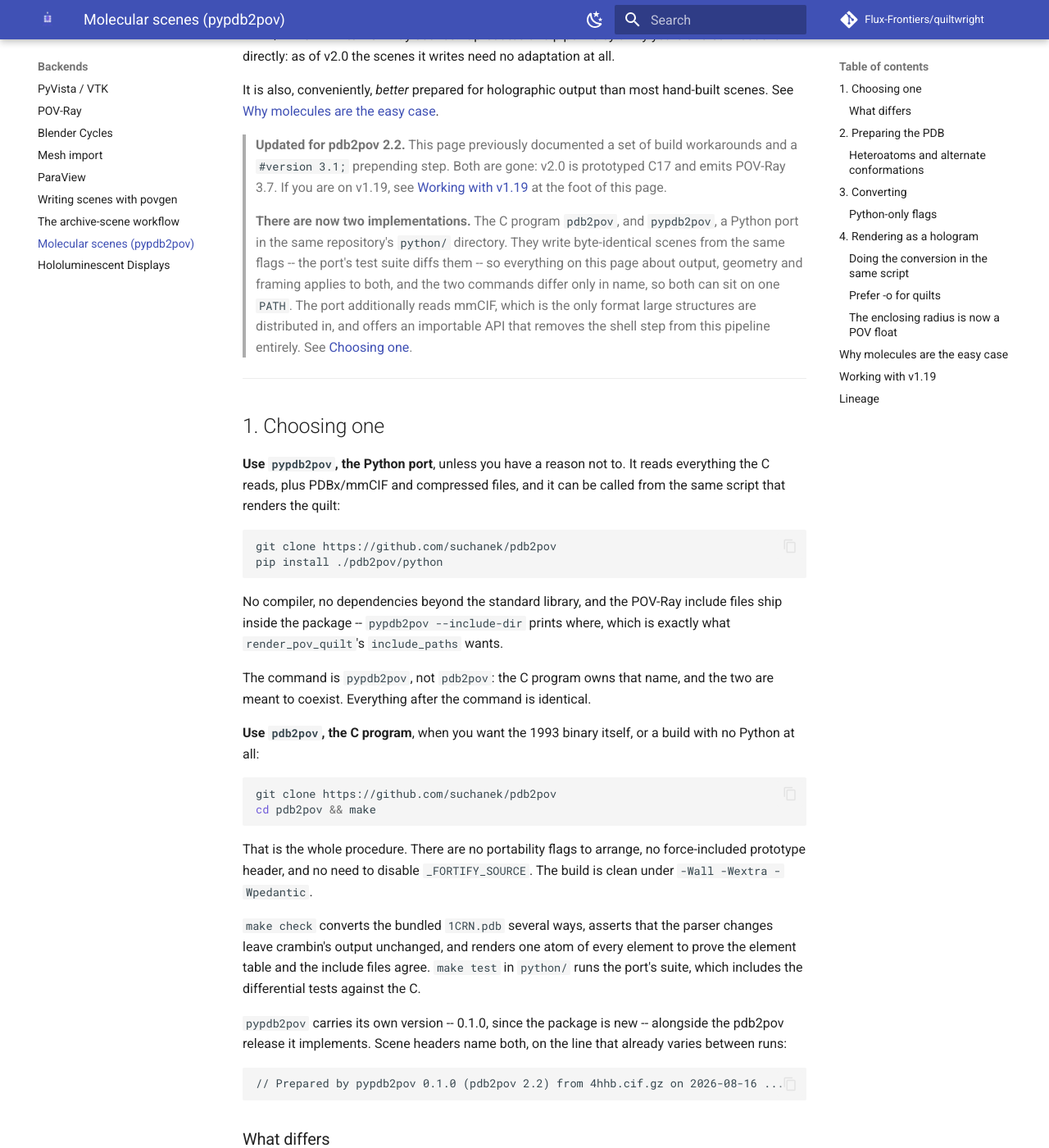
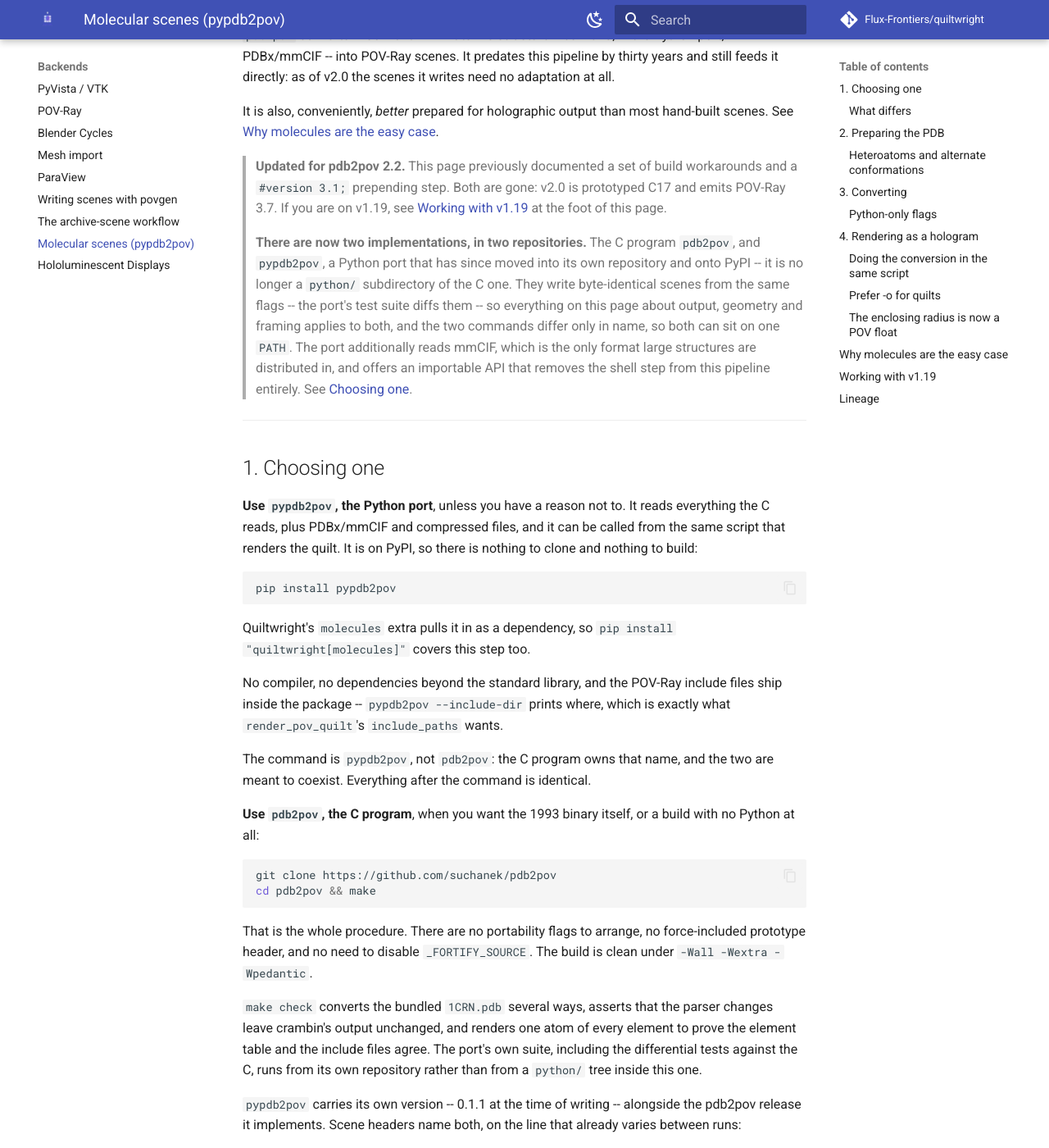
Before and after one commit to Flux-Frontiers/quiltwright, an MkDocs documentation site: the page built from docs/pdb2pov.md, in a window 1280 px wide and 1400 px high, scrolled down 332 px. Shown: the whole window at 82% size. Built offline with MkDocs 1.6.1 and Material for MkDocs 9.7.7, drawn with Linux system fonts in a browser that asks for light colours; comment, search, counter and statistics services are not loaded; some of the changed text lies outside the part shown.

Commit message:
docs(pdb2pov): pypdb2pov has its own repo and PyPI release
The page still told you to clone the C repository and pip install its
python/ subdirectory. That tree is retired: pypdb2pov moved to
Flux-Frontiers/pypdb2pov and publishes to PyPI, so installation is
pip install pypdb2pov, or the molecules extra that depends on it.

Also refreshes the version the page quotes, 0.1.0 to 0.1.1, and drops the
reference to running the port's test suite from python/.

````diff
--- a/docs/pdb2pov.md
+++ b/docs/pdb2pov.md
@@ -1,7 +1,8 @@
 # Molecules from PDB and mmCIF files, via pdb2pov
 
-**Upstream**: <https://github.com/suchanek/pdb2pov> (v2.2, C and Python; the
-original RCS logs are dated 1993-94)
+**Upstream**: <https://github.com/Flux-Frontiers/pypdb2pov> (the Python port, on
+PyPI as `pypdb2pov`) and <https://github.com/suchanek/pdb2pov> (v2.2, the C
+original; its RCS logs are dated 1993-94)
 **Feeds**: [`quiltwright.povray`](povray.md)
 
 `pdb2pov` converts Brookhaven PDB atomic structure files -- and, in the Python
@@ -17,12 +18,13 @@
 > prototyped C17 and emits POV-Ray 3.7. If you are on v1.19, see
 > [Working with v1.19](#working-with-v119) at the foot of this page.
 
-> **There are now two implementations.** The C program `pdb2pov`, and
-> `pypdb2pov`, a Python port in the same repository's `python/` directory.
-> They write byte-identical scenes from the same flags -- the port's test suite
-> diffs them -- so everything on this page about output, geometry and framing
-> applies to both, and the two commands differ only in name, so both can sit
-> on one `PATH`. The port additionally reads mmCIF, which is the only format
+> **There are now two implementations, in two repositories.** The C program
+> `pdb2pov`, and `pypdb2pov`, a Python port that has since moved into its own
+> repository and onto PyPI -- it is no longer a `python/` subdirectory of the C
+> one. They write byte-identical scenes from the same flags -- the port's test
+> suite diffs them -- so everything on this page about output, geometry and
+> framing applies to both, and the two commands differ only in name, so both can
+> sit on one `PATH`. The port additionally reads mmCIF, which is the only format
 > large structures are distributed in, and offers an importable API that
 > removes the shell step from this pipeline entirely. See
 > [Choosing one](#1-choosing-one).
@@ -33,12 +35,15 @@
 
 **Use `pypdb2pov`, the Python port**, unless you have a reason not to. It
 reads everything the C reads, plus PDBx/mmCIF and compressed files, and it can
-be called from the same script that renders the quilt:
+be called from the same script that renders the quilt. It is on PyPI, so there
+is nothing to clone and nothing to build:
 
 ```bash
-git clone https://github.com/suchanek/pdb2pov
-pip install ./pdb2pov/python
+pip install pypdb2pov
 ```
+
+Quiltwright's `molecules` extra pulls it in as a dependency, so
+`pip install "quiltwright[molecules]"` covers this step too.
 
 No compiler, no dependencies beyond the standard library, and the POV-Ray
 include files ship inside the package -- `pypdb2pov --include-dir` prints
@@ -61,16 +66,16 @@
 
 `make check` converts the bundled `1CRN.pdb` several ways, asserts that the
 parser changes leave crambin's output unchanged, and renders one atom of every
-element to prove the element table and the include files agree. `make test`
-in `python/` runs the port's suite, which includes the differential tests
-against the C.
+element to prove the element table and the include files agree. The port's own
+suite, including the differential tests against the C, runs from its own
+repository rather than from a `python/` tree inside this one.
 
-`pypdb2pov` carries its own version -- 0.1.0, since the package is new --
-alongside the pdb2pov release it implements. Scene headers name both, on the
-line that already varies between runs:
+`pypdb2pov` carries its own version -- 0.1.1 at the time of writing -- alongside
+the pdb2pov release it implements. Scene headers name both, on the line that
+already varies between runs:
 
 ```
-// Prepared by pypdb2pov 0.1.0 (pdb2pov 2.2) from 4hhb.cif.gz on 2026-08-16 ...
+// Prepared by pypdb2pov 0.1.1 (pdb2pov 2.2) from 4hhb.cif.gz on 2026-08-16 ...
 ```
 
 ### What differs
````
